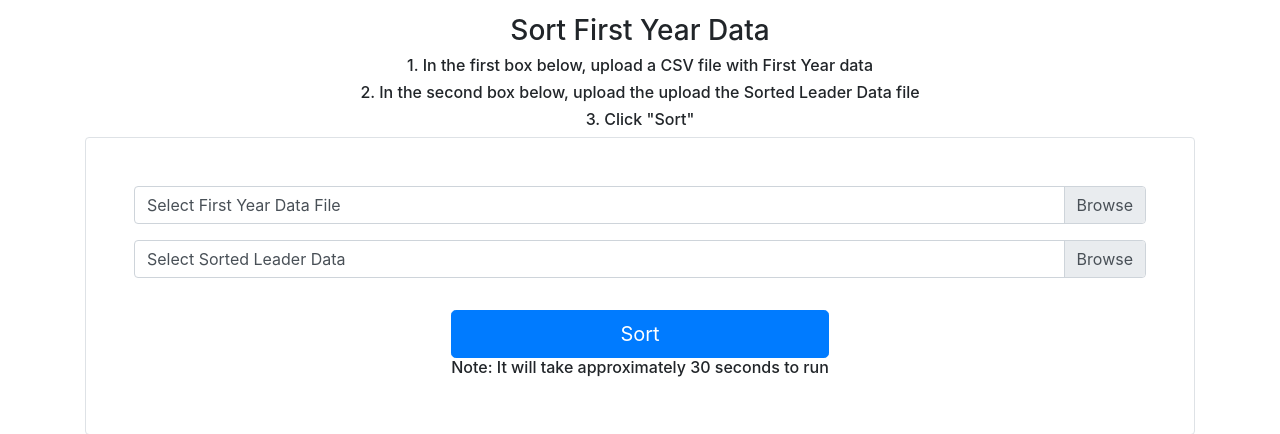
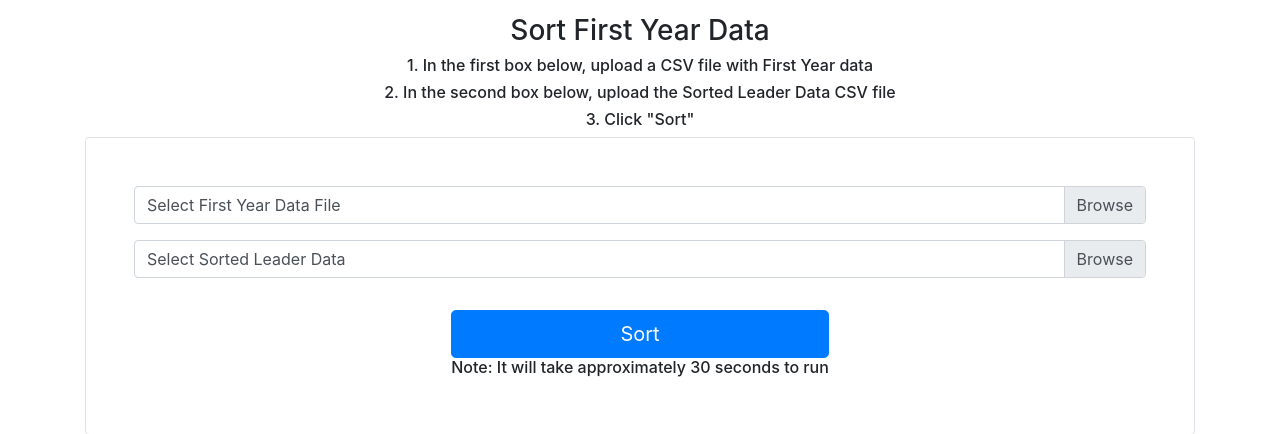
Before and after one commit to LexaMichaelides/colourTeams, a Flask app: page / in a window 1280 px wide. Shown: the part 1020-1454 px from the top of the page. Run offline with Flask 2, Linux system fonts and the light colour scheme; some libraries are stand-ins or nearby versions.

Commit message:
fix (#40)

```diff
--- a/templates/upload.html
+++ b/templates/upload.html
@@ -102,7 +102,7 @@
 				<div class="col-sm">
 					<h3 class=text-center>Sort First Year Data</h3>
 					<h6 class=text-center>1. In the first box below, upload a CSV file with First Year data </h6>
-					<h6 class=text-center>2. In the second box below, upload the upload the Sorted Leader Data file</h6>
+					<h6 class=text-center>2. In the second box below, upload the Sorted Leader Data CSV file</h6>
 					<h6 class=text-center>3. Click "Sort"</h6>
 					<form class="border rounded p-5" method=post enctype=multipart/form-data>
 
```
